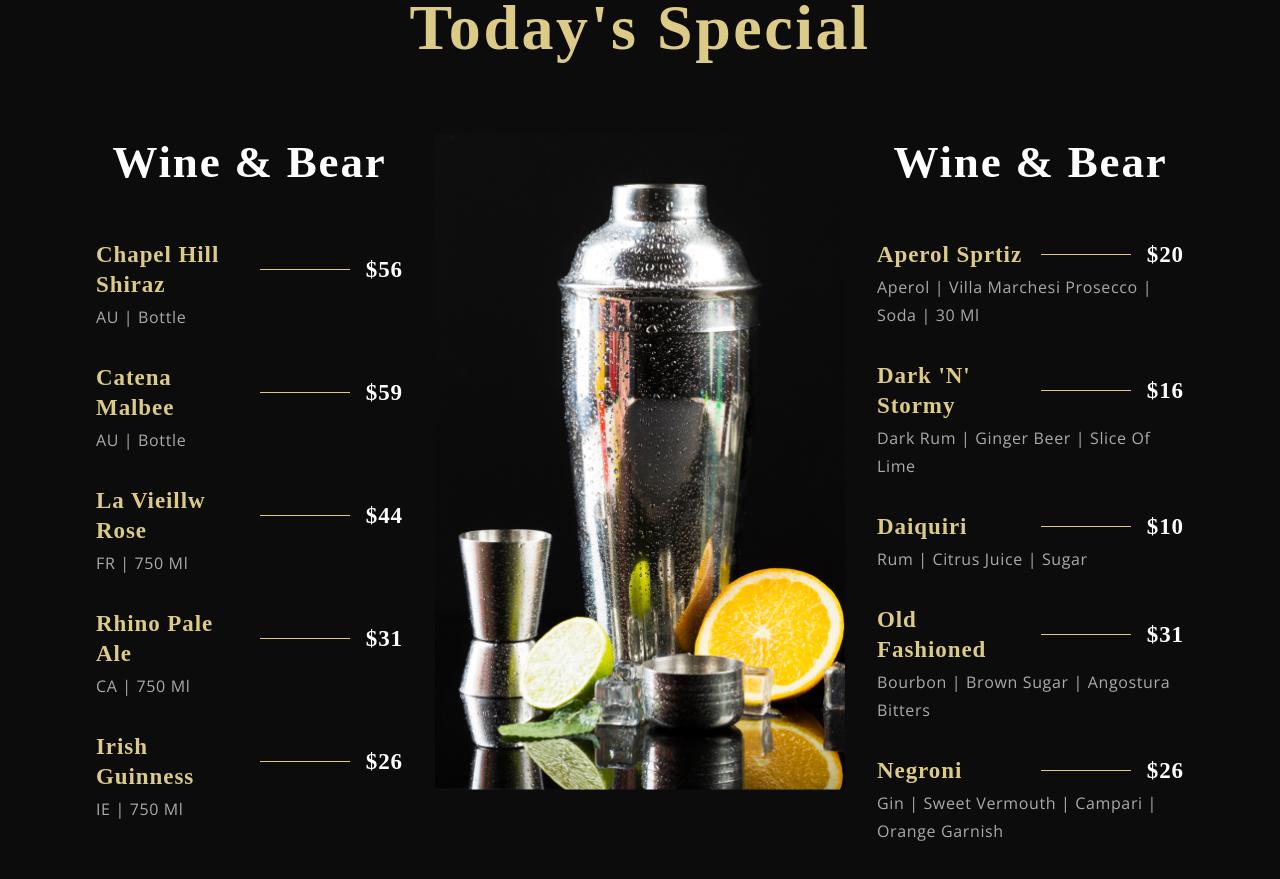
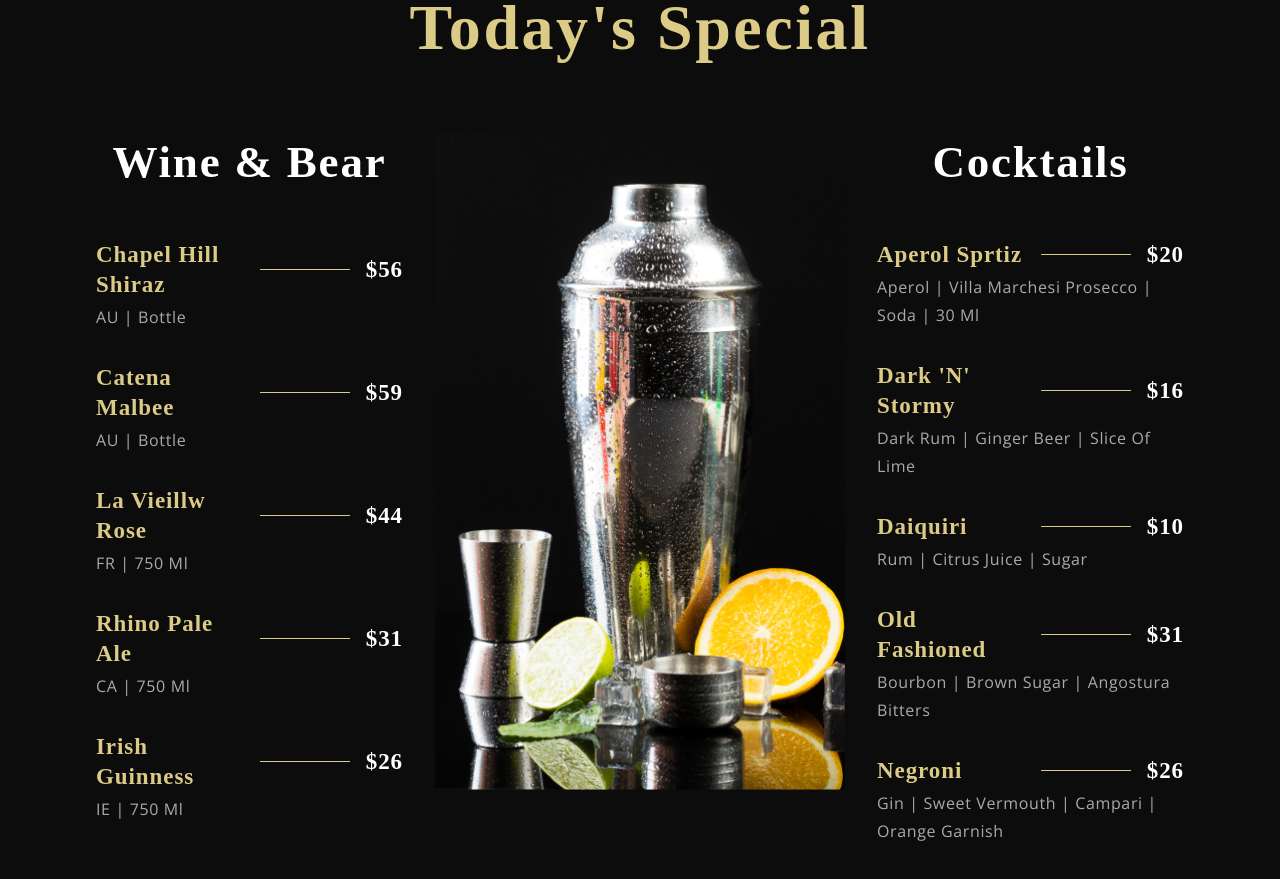
Before and after one commit to HuniaNad/restaurant-frontend-ui, a React (Create React App) app: page / in a window 1280 px wide. Shown: the part 2120-2999 px from the top of the page. Built offline with nearby package versions, Linux system fonts and the light colour scheme; a web font is replaced by a local one.

Commit message:
fix: Special Menu's heading text

```diff
--- a/src/container/Menu/SpecialMenu.jsx
+++ b/src/container/Menu/SpecialMenu.jsx
@@ -27,7 +27,7 @@ const SpecialMenu = () => {
         </div>
 
         <div className="app__specialMenu-menu_cocktails flex__center">
-          <p className='app__specialMenu-menu_heading'>Wine & Bear</p>
+          <p className='app__specialMenu-menu_heading'>Cocktails</p>
           <div className="app__specialMenu-menu_items">
             {data.cocktails.map((cocktail, index) => (
               <MenuItem key={cocktail.title + index} title={cocktail.title} price={cocktail.price}  tags={cocktail.tags} />
```
